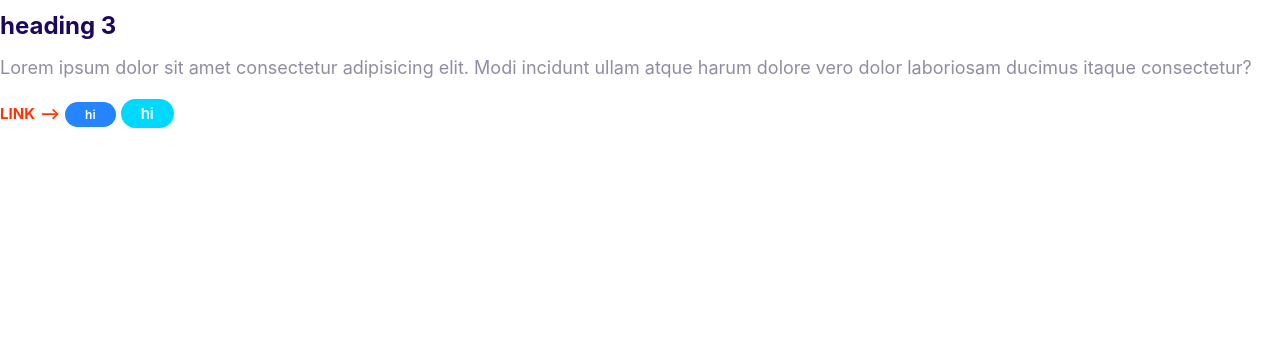
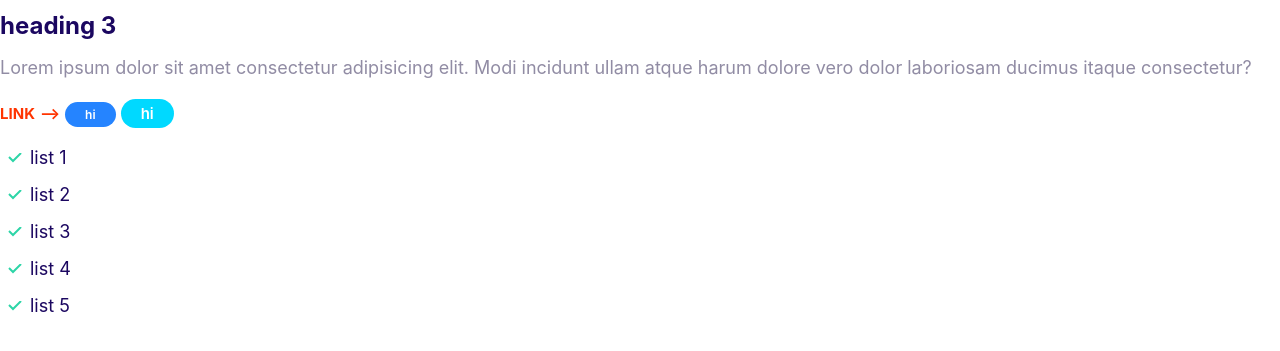
Before and after one commit to zxcvanikabnm/moshified, a plain HTML site: page index.html in a window 1280 px wide. Shown: the part 283-634 px from the top of the page. Drawn offline with Linux system fonts and the light colour scheme; a web font is replaced by a local one.

Commit message:
Format lists.

```diff
--- a/index.html
+++ b/index.html
@@ -19,6 +19,12 @@
     <span class="badge badge--primary badge--small">hi</span>
     <span class="badge badge--secondary">hi</span>
 
-
+    <ul class="list list--tick">
+        <li class="list__item">list 1</li>
+        <li class="list__item">list 2</li>
+        <li class="list__item">list 3</li>
+        <li class="list__item">list 4</li>
+        <li class="list__item">list 5</li>
+    </ul>
 </body>
 </html>
--- a/scss/partials/_general.scss
+++ b/scss/partials/_general.scss
@@ -101,3 +101,29 @@ a {
     }
   }
 }
+
+// Lists
+.list {
+  list-style: none;
+  padding-left: 0;
+  color: $color-list;
+
+  &--inline .list__item {
+    display: inline-block;
+    margin-right: 2rem;
+  }
+
+  &--tick {
+    list-style-image: url("./../../assets/icons/tick.svg");
+    padding-left: 3rem;
+
+    & .list__item {
+      padding-left: 0.5rem;
+      margin-bottom: 1rem;
+
+      @include desktop {
+        padding-left: 0;
+      }
+    }
+  }
+}
--- a/scss/partials/_variable.scss
+++ b/scss/partials/_variable.scss
@@ -5,6 +5,7 @@ $color-accent: #ff3400;
 $color-headings: #1b0760;
 $color-body: #918ca4;
 $color-badge: #ffffff;
+$color-list: #1b0760;
 
 // Typography
 $font-family: "Inter", Arial, Helvetica, sans-serif;
```
Also changed, not shown: scss/styles.css.
